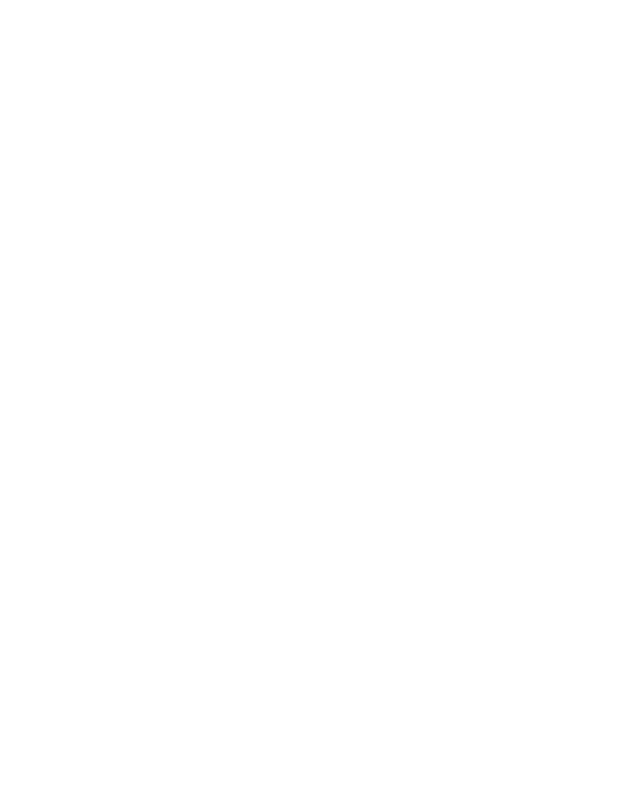
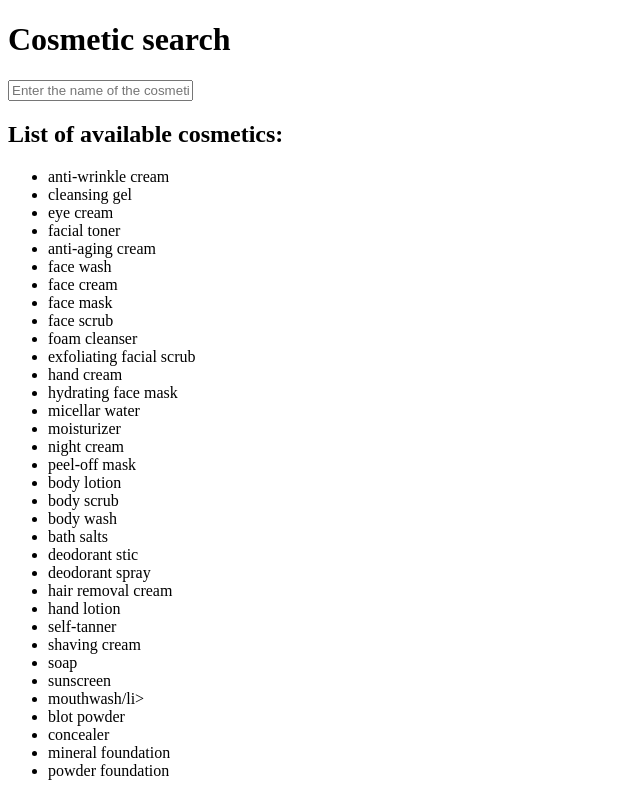
Before and after one commit to 88080888/CosmeticsSearchEngine, a plain HTML site: page index.html in a window 1280 px wide. Shown: the whole page, without its empty margins (0-640 px from the left). Drawn offline with Linux system fonts and the light colour scheme.

Commit message:
draft html

```diff
--- a/index.html
+++ b/index.html
@@ -10,7 +10,54 @@
 </head>
 
 <body>
+  <div class="wrapper">
+    <div class="header">
+      <div class="shadow">
+        <h1>Cosmetic search</h1>
+        <input type="text" placeholder="Enter the name of the cosmetic you are looking for"
+      </div>
+    </div>
 
+    <div class="cosmetics-list"></div>
+      <h2>List of available cosmetics:</h2>
+      <ul>
+        <li>anti-wrinkle cream</li>
+        <li>cleansing gel</li>
+        <li>eye cream</li>
+        <li>facial toner</li>
+        <li>anti-aging cream</li>
+        <li>face wash</li>
+        <li>face cream</li>
+        <li>face mask </li>
+        <li>face scrub</li>
+        <li>foam cleanser</li>
+        <li>exfoliating facial scrub</li>
+        <li>hand cream</li>
+        <li>hydrating face mask</li>
+        <li>micellar water</li>
+        <li>moisturizer</li>
+        <li>night cream</li>
+        <li>peel-off mask</li>
+        <li>body lotion </li>
+        <li>body scrub</li>
+        <li>body wash</li>
+        <li>bath salts</li>
+        <li>deodorant stic</li>
+        <li>deodorant spray</li>
+        <li>hair removal cream</li>
+        <li>hand lotion</li>
+        <li>self-tanner</li>
+        <li>shaving cream</li>
+        <li>soap</li>
+        <li>sunscreen</li>
+        <li>mouthwash/li>
+        <li>blot powder</li>
+        <li>concealer</li>
+        <li>mineral foundation</li>
+        <li>powder foundation</li>
+      </ul>
+
+  </div>
 
   <script src="script.js"></script>
 </body>
```
